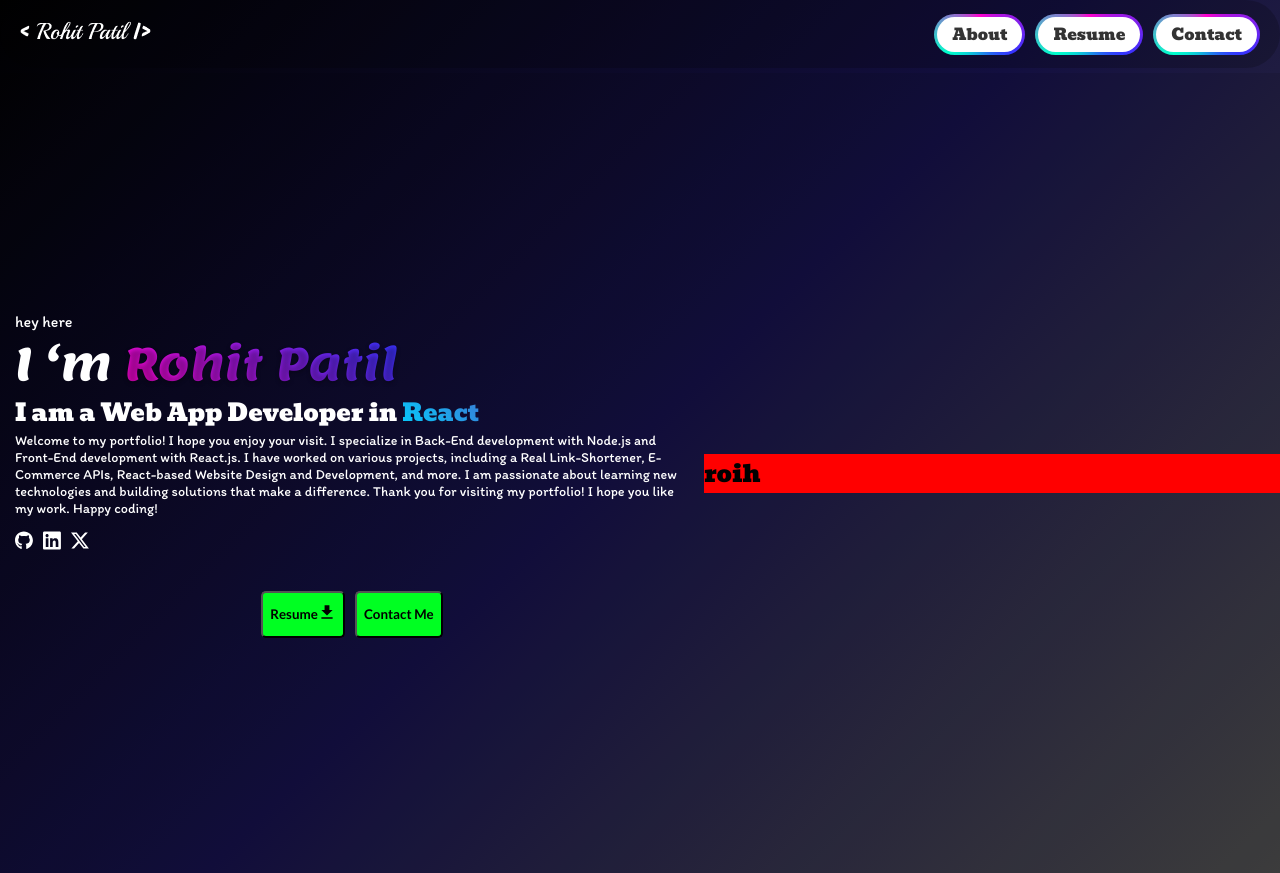
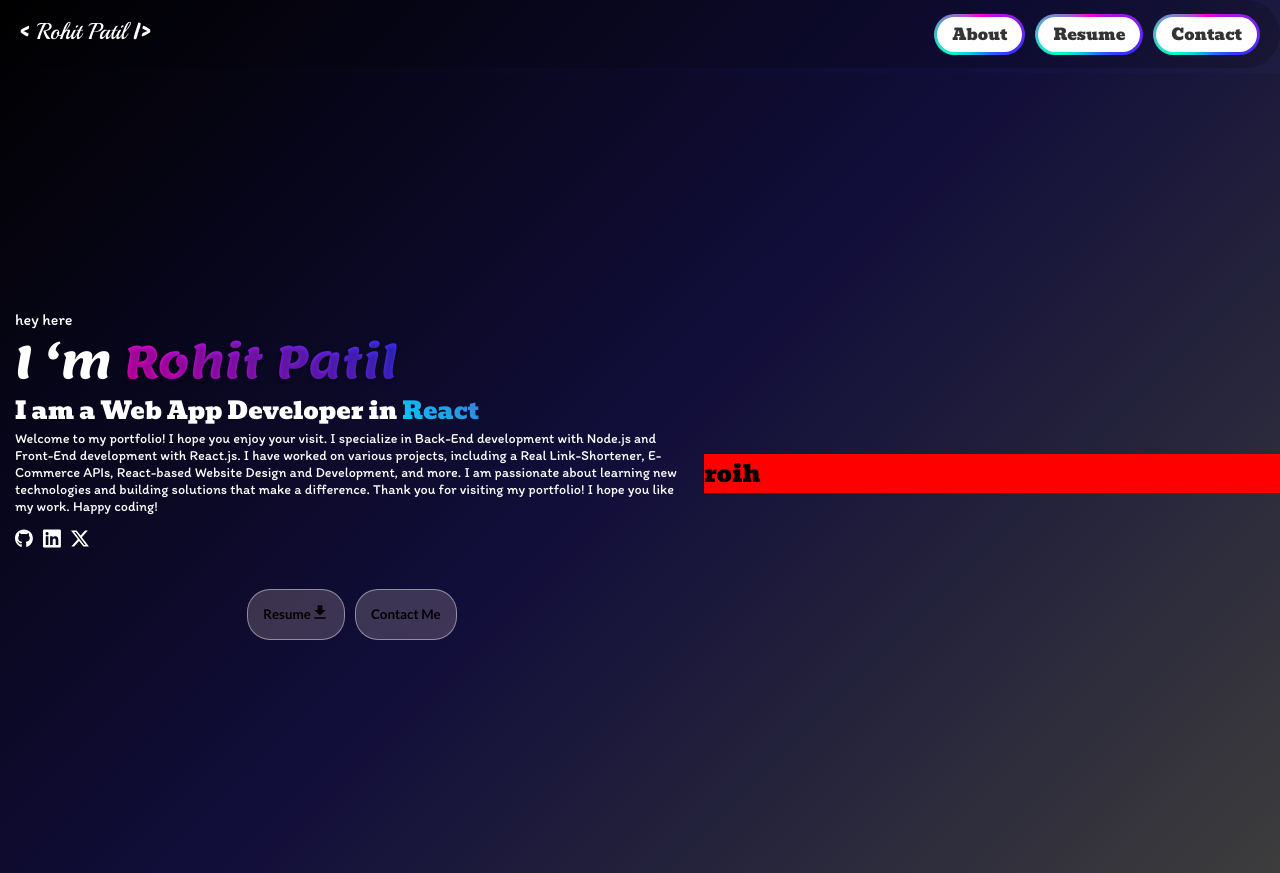
Before and after one commit to rohitrpatil45/portfolio, a React (Vite) app: page / in a window 1280 px wide. Built offline with nearby package versions, Linux system fonts and the light colour scheme.

Commit message:
improve the btn and its css

```diff
--- a/src/components/Buttons/btn.css
+++ b/src/components/Buttons/btn.css
@@ -1,13 +1,15 @@
 @import url('https://fonts.googleapis.com/css2?family=Istok+Web:ital,wght@0,400;0,700;1,400;1,700&family=Itim&family=Lato:ital,wght@0,100;0,300;0,400;0,700;0,900;1,100;1,300;1,400;1,700;1,900&family=Lemon&display=swap');
 
 button{
-    background: rgb(0, 255, 34);
+    background: rgba(212, 186, 186, 0.233);
     border-radius: 5px;
-    padding: 7px;
+    padding: 10px 15px  ;
     font-family: "Lato", sans-serif;
     font-weight: 700;
     font-style: normal;
     text-align: center;
+    border-radius: 23px;
+    border: 0.8px solid rgba(255, 255, 255, 0.445);
 
 
 
--- a/src/components/herosection.css
+++ b/src/components/herosection.css
@@ -15,7 +15,7 @@
   max-width: 1280px;
   margin: 0 auto;
   width: 100%;
- background: #0000001a;
+ background: #00000017;
   height: 100vh;
 }
 
```
